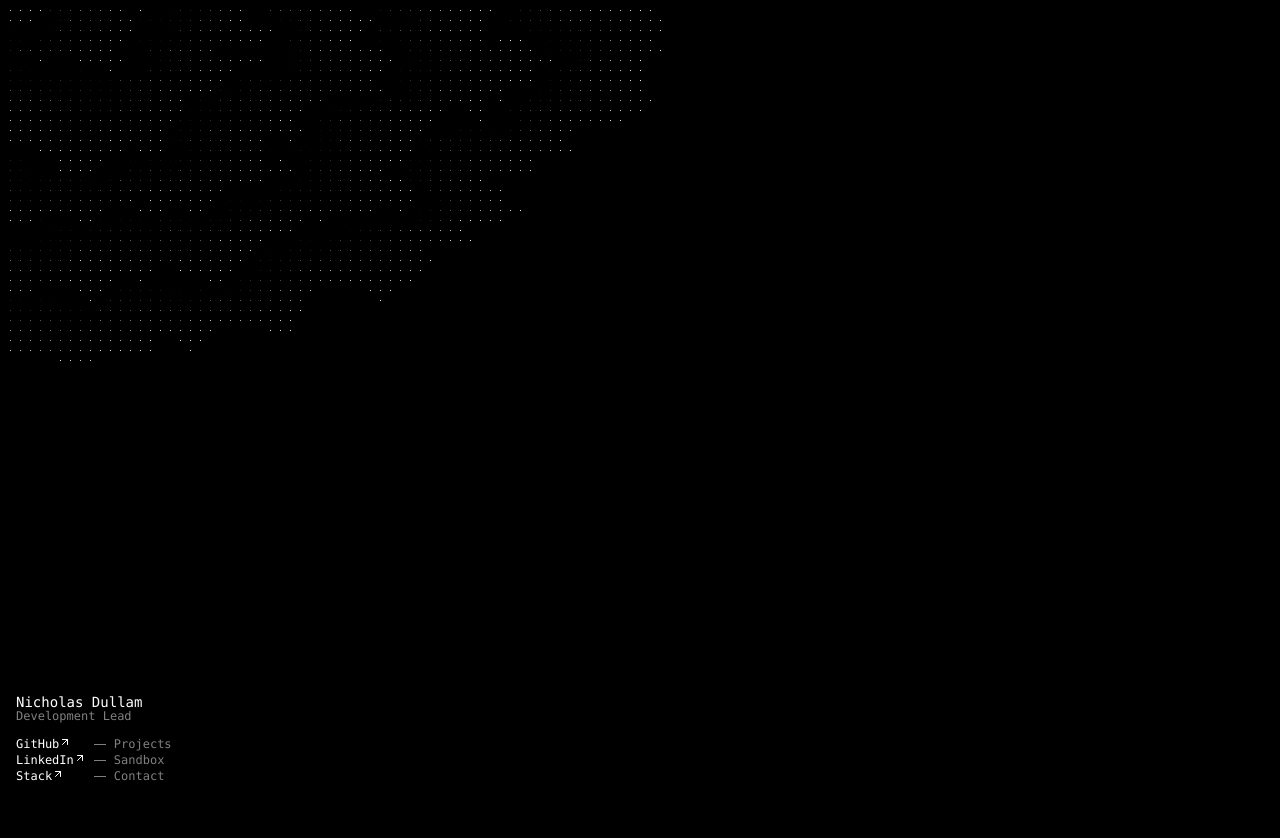
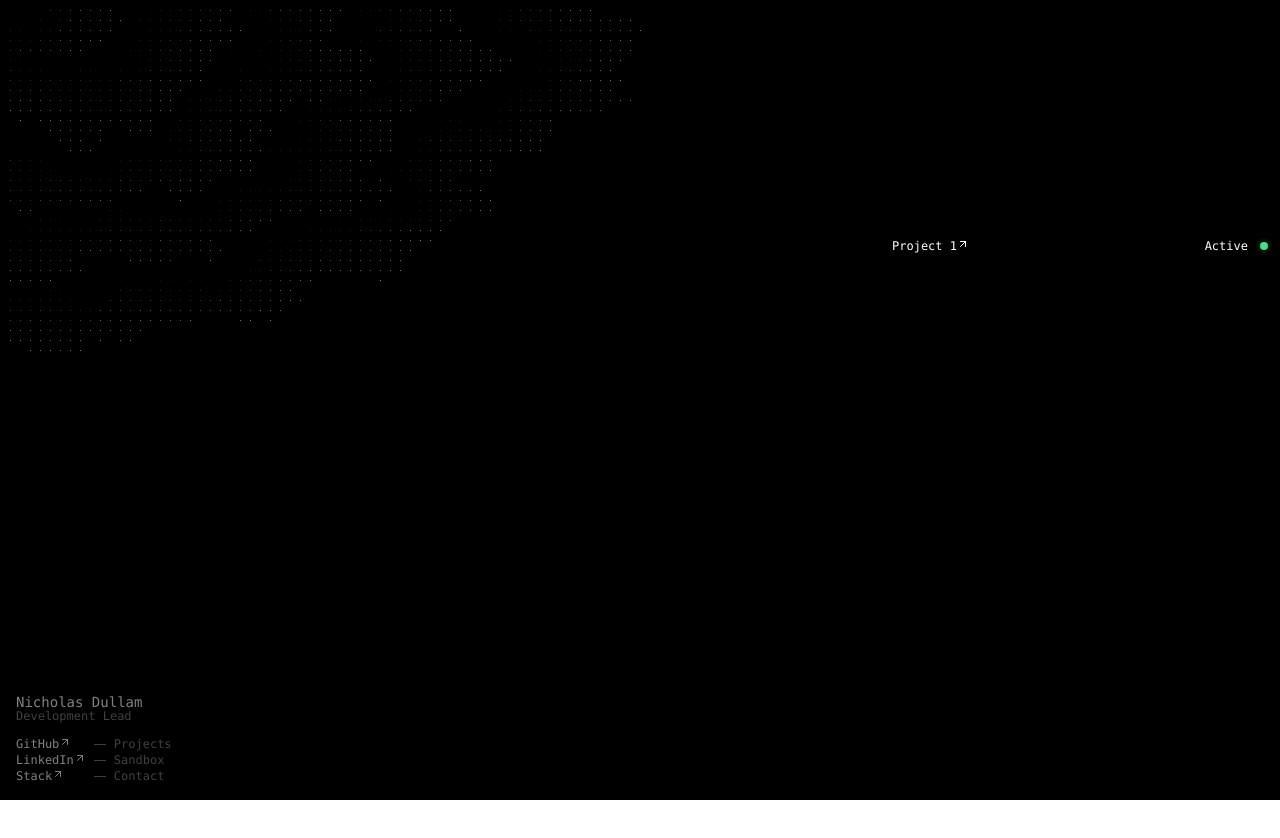
Before and after one commit to NicholasDullam/ndullam, a Next.js app: page /projects in a window 1280 px wide. Before the commit this address had no page. Shown: the top 838 px of the page. After the commit the page ends 800 px from the top, so only its background shows below. Built offline with nearby package versions, Linux system fonts and the light colour scheme.

Commit message:
more fixes!

```diff
--- a/src/app/_components/footer.tsx
+++ b/src/app/_components/footer.tsx
@@ -30,7 +30,9 @@ export const Footer = ({}: FooterProps) => {
 
         {/* Navigation */}
         <div className="flex flex-col">
-          <Element name="Projects" />
+          <Link href="/projects">
+            <Element name="Projects" />
+          </Link>
           <Element name="Sandbox" />
           <Element name="Contact" />
         </div>
--- a/src/app/layout.tsx
+++ b/src/app/layout.tsx
@@ -10,9 +10,9 @@ type RootLayoutProps = {
 export default function RootLayout({ children }: RootLayoutProps) {
   return (
     <html lang="en">
-      <body className="h-dvh w-full bg-black">
+      <body>
+        {children}
         <Home />
-        {children}
       </body>
     </html>
   );
--- a/src/app/projects/_components/project-list-dialog.tsx
+++ b/src/app/projects/_components/project-list-dialog.tsx
@@ -1,24 +1,67 @@
 "use client";
 
 import clsx from "clsx";
-import { useRouter } from "next/router";
-import { useState } from "react";
+import { useRouter } from "next/navigation";
+import { useCallback, useEffect, useRef, useState } from "react";
+import { ProjectListItem } from "./project-list-item";
+
+const TRANSITION_DURATION = 300 as const;
 
 export type ProjectListDialogProps = {};
 
 export const ProjectListDialog = ({}: ProjectListDialogProps) => {
   const [open, setOpen] = useState<boolean>(false);
+  const [height, setHeight] = useState<number>(0);
+
+  useEffect(() => {
+    setOpen(true);
+  }, []);
+
+  const contentRef = useRef<HTMLDivElement>(null);
+
+  const onResize = useCallback(() => {
+    setHeight(window.innerHeight / 3);
+  }, []);
+
+  useEffect(() => {
+    onResize();
+    window.addEventListener("resize", onResize);
+    return () => window.removeEventListener("resize", onResize);
+  }, []);
+
   const router = useRouter();
+
+  const onClose = useCallback(() => {
+    setOpen(false);
+    setTimeout(() => router.push("/"), TRANSITION_DURATION);
+  }, [router]);
+
   return (
-    <div>
+    <>
+      <div
+        onClick={onClose}
+        className={clsx(
+          `h-full w-full bg-black opacity-50 fixed z-20 top-0 left-0 transition-all duration-[${TRANSITION_DURATION}]`,
+          {
+            "pointer-events-none opacity-0": !open,
+          }
+        )}
+      />
       <div
         className={clsx(
-          "fixed overflow-hidden right-0 top-0 h-full w-[800px] max-w-full bg-black transform transition-all",
+          "fixed z-50 overflow-hidden right-0 top-0 h-full w-[400px] max-w-full bg-black transform transition-all",
           {
-            "translate-x-full": open,
+            "translate-x-full": !open,
           }
         )}
-      ></div>
-    </div>
+      >
+        <div
+          ref={contentRef}
+          className="snap-y scroll-smooth overflow-y-auto h-full w-full"
+        >
+          <ProjectListItem name="Project 1" description="test" height={height} active />
+        </div>
+      </div>
+    </>
   );
 };
--- a/src/app/projects/_components/project-list-item.tsx
+++ b/src/app/projects/_components/project-list-item.tsx
@@ -2,7 +2,7 @@
 
 import clsx from "clsx";
 import Image from "next/image";
-import { useCallback, useMemo, useRef, useState } from "react";
+import { useCallback, useEffect, useRef, useState } from "react";
 import { FiArrowUpRight } from "react-icons/fi";
 import { hasTouch } from "../../../util/has-touch";
 
@@ -24,23 +24,28 @@ export const ProjectListItem = ({
   mobileHover,
 }: ProjectListItemProps) => {
   const [contentHeight, setContentHeight] = useState<number>(0);
+  const [hovered, setHovered] = useState<boolean>(false);
+  const [touch, setTouch] = useState<boolean>(false);
 
   const containerRef = useRef<HTMLDivElement>(null);
   const contentRef = useRef<HTMLParagraphElement>(null);
 
-  const touch = useMemo(() => hasTouch() && !mobileHover, [mobileHover]);
+  useEffect(() => setTouch(hasTouch() && !mobileHover), [mobileHover]);
 
   const onMouseEnter = useCallback(() => {
     if (!contentRef.current || touch) return;
     const rect = contentRef.current.getBoundingClientRect();
     setContentHeight(rect.height);
-  }, []);
+    setHovered(true);
+  }, [touch]);
 
   return (
     <div
       onMouseEnter={onMouseEnter}
+      onMouseLeave={() => setHovered(false)}
       data-touch={touch}
-      className="snap-center relative cursor-pointer border-b border-black group"
+      className="snap-center relative cursor-pointer border-b border-black group text-sm sm:text-xs"
+      style={{ height }}
     >
       <div className="bg-black group-hover:data-[touch=false]:opacity-50 opacity-80 h-full w-full absolute transition-all" />
       {!!src && (
@@ -50,25 +55,28 @@ export const ProjectListItem = ({
         ref={containerRef}
         className="absolute bottom-3 left-3 z-50 text-white overflow-hidden"
       >
-        <p className="flex relative text-sm">
+        <p
+          className={clsx("flex relative transition-all", {
+            "group-hover:group-data-[touch=false]:mb-2 pb-[2px]": hovered,
+          })}
+        >
           <span>{name}</span>
           <FiArrowUpRight />
-          <span className="border-b border0white h-[1px] absolute bottom-0 left-0 transition-all w-0 group-hover:data-[touch=false]:w-full" />
+          <span className="border-b border-white h-[1px] absolute bottom-0 left-0 transition-all w-0 group-hover:group-data-[touch=false]:w-full" />
         </p>
-        <div>
-          <p
-            ref={contentRef}
-            style={{ height: contentHeight, maxHeight: height }}
-            className={clsx({ "pt-3": !!description?.length })}
-          ></p>
+        <div
+          className="transition-all"
+          style={{ height: hovered ? contentHeight : 0 }}
+        >
+          <p ref={contentRef}>{description}</p>
         </div>
       </div>
       {!!active && (
         <div className="absolute bottom-3 right-3 z-50 flex items-center gap-3 text-white transition-all">
           <p>Active</p>
           <div className="relative">
-            <div className="h-3 w-3 rounded-full bg-green-400" />
-            <div className="absolute top-0 left-0 h-3 w-3 rounded-full bg-green-400 animate-ping" />
+            <div className="h-2 w-2 rounded-full bg-green-400" />
+            <div className="absolute top-0 left-0 h-2 w-2 rounded-full bg-green-400 animate-ping" />
           </div>
         </div>
       )}
--- a/src/app/projects/layout.tsx
+++ b/src/app/projects/layout.tsx
@@ -6,8 +6,10 @@ type LayoutProps = {
 };
 
 export default function Layout({ children }: LayoutProps) {
-  <>
-    {children}
-    <ProjectListDialog />
-  </>;
+  return (
+    <>
+      {children}
+      <ProjectListDialog />
+    </>
+  );
 }
--- /dev/null
+++ b/src/app/projects/page.tsx
@@ -0,0 +1,3 @@
+export default function Page() {
+  return null;
+}
```
